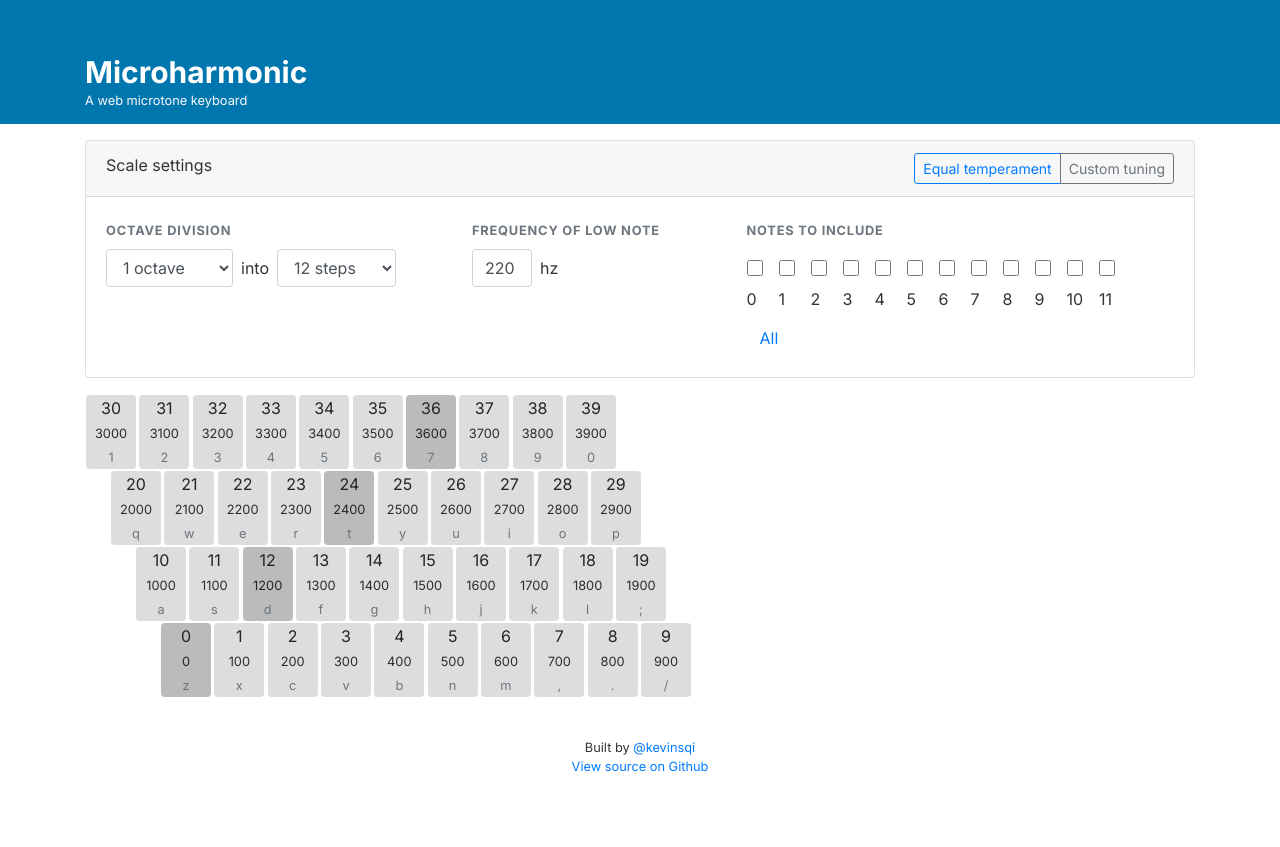
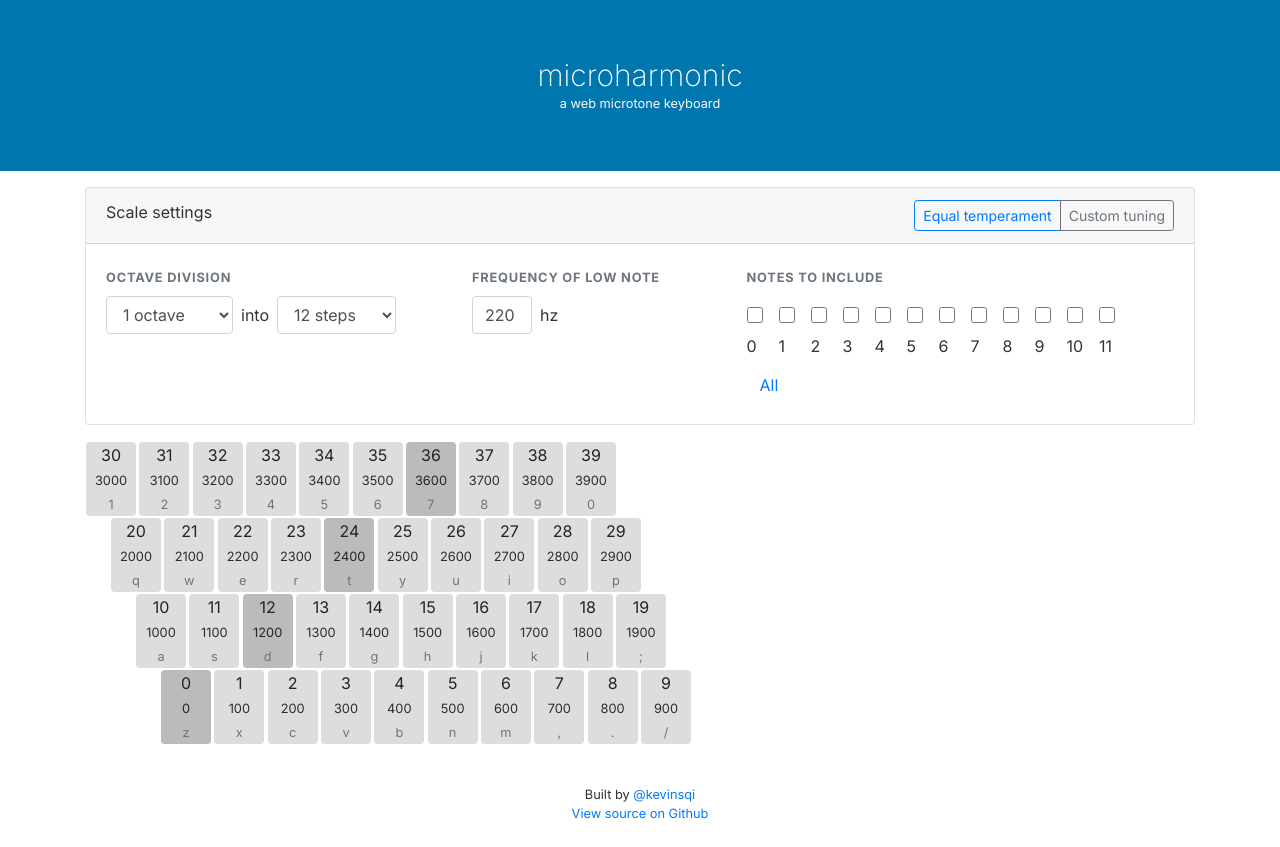
Before and after one commit to kevinsqi/microharmonic, a React (Create React App) app in the folder client/: page / in a window 1280 px wide. Before the commit the page ends 800 px from the top, so only its background shows below. Built offline with nearby package versions, Linux system fonts and the light colour scheme.

Commit message:
tweak header styling

```diff
--- a/client/src/Header.js
+++ b/client/src/Header.js
@@ -21,19 +21,20 @@ class Header extends React.Component {
   render() {
     return (
       <nav
-        className="bg-blue d-flex align-items-end pb-3"
+        className="bg-blue d-flex align-items-end"
         style={{
-          height: '150px',
+          paddingTop: 60,
+          paddingBottom: 60,
         }}
       >
         <div className="container">
           <div className="d-flex">
-            <div className="mr-auto line-height-1">
-              <NavLink className="text-5 text-white font-weight-bold" to="/">
-                Microharmonic
+            <div className="mx-auto line-height-1 text-center">
+              <NavLink className="text-5 text-white" style={{ fontWeight: 200 }} to="/">
+                microharmonic
               </NavLink>
               <div className="mt-1">
-                <small className="text-light">A web microtone keyboard</small>
+                <small className="text-light">a web microtone keyboard</small>
               </div>
             </div>
             {/*
```
